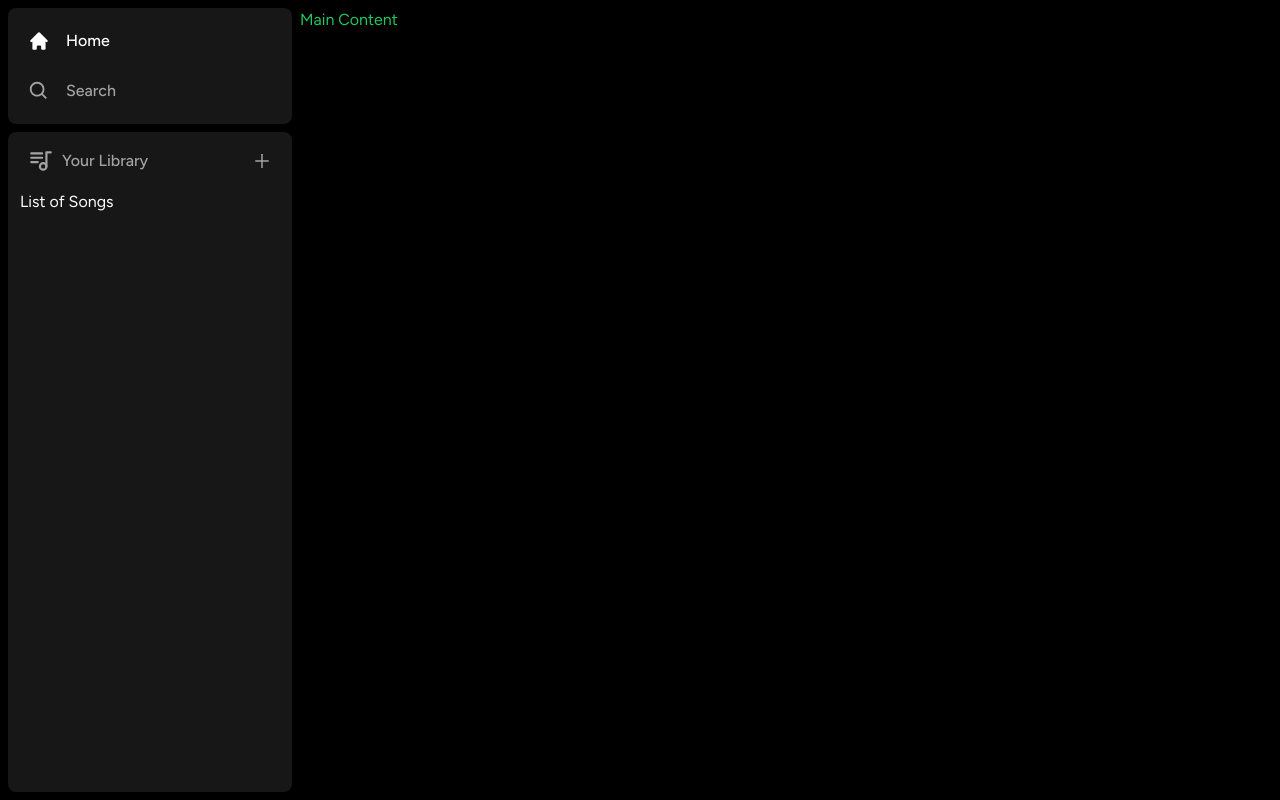
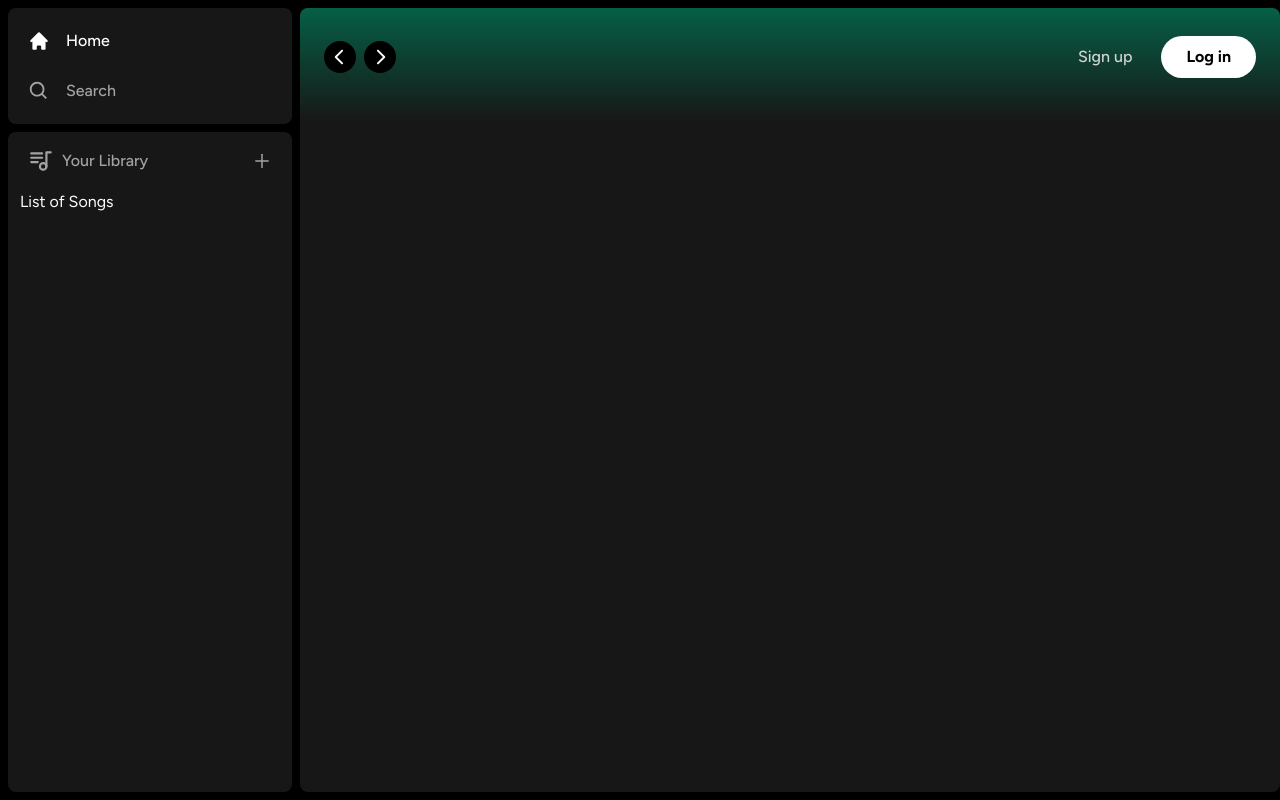
Before and after one commit to piotrdb/spotify, a Next.js app: page / in a window 1280 px wide. Built offline with nearby package versions, Linux system fonts and the light colour scheme.

Commit message:
add Header and Button components

```diff
--- a/app/(site)/page.tsx
+++ b/app/(site)/page.tsx
@@ -1,3 +1,9 @@
+import Header from '@/components/Header';
+
 export default function Home() {
-  return <div className="text-green-500">Main Content</div>;
+  return (
+    <div className="bg-neutral-900 rounded-lg h-full w-full overflow-hidden overflow-y-auto">
+      <Header>Header</Header>
+    </div>
+  );
 }
--- /dev/null
+++ b/components/Button.tsx
@@ -0,0 +1,27 @@
+import { forwardRef } from 'react';
+import { twMerge } from 'tailwind-merge';
+
+interface ButtonProps extends React.ButtonHTMLAttributes<HTMLButtonElement> {}
+
+const Button = forwardRef<HTMLButtonElement, ButtonProps>(
+  ({ className, children, disabled, type = 'button', ...props }, ref) => {
+    return (
+      <button
+        type={type}
+        className={twMerge(
+          'w-full rounded-full bg-green-500 border border-transparent p-3 disabled:cursor-not-allowed disabled:opacity-50 text-black font-bold hover:opacity-75 transition-all',
+          className
+        )}
+        disabled={disabled}
+        ref={ref}
+        {...props}
+      >
+        {children}
+      </button>
+    );
+  }
+);
+
+Button.displayName = 'Button';
+
+export default Button;
--- /dev/null
+++ b/components/Header.tsx
@@ -0,0 +1,68 @@
+'use client';
+import { useRouter } from 'next/navigation';
+import { twMerge } from 'tailwind-merge';
+import { RxCaretLeft, RxCaretRight } from 'react-icons/rx';
+import { HiHome } from 'react-icons/hi';
+import { BiSearch } from 'react-icons/bi';
+import Button from './Button';
+
+interface HeaderProps {
+  children: React.ReactNode;
+  className?: string;
+}
+
+const Header: React.FC<HeaderProps> = ({ children, className }) => {
+  const router = useRouter();
+
+  const handleLogout = () => {};
+
+  return (
+    <div
+      className={twMerge(' bg-gradient-to-b from-emerald-800 p-6', className)}
+    >
+      <div className="w-full mb-4 flex items-center justify-between">
+        <div className="hidden md:flex gap-x-2 items-center">
+          <button
+            className="rounded-full bg-black flex items-center justify-center hover:opacity-75 transition-all"
+            onClick={() => router.back()}
+          >
+            <RxCaretLeft size={32} className="text-white" />
+          </button>
+          <button
+            className="rounded-full bg-black flex items-center justify-center hover:opacity-75 transition-all"
+            onClick={() => router.forward()}
+          >
+            <RxCaretRight size={32} className="text-white" />
+          </button>
+        </div>
+        <div className="flex md:hidden gap-x-2 items-center">
+          <button className="rounded-full p-2 bg-white flex items-center justify-center hover:opacity-75">
+            <HiHome className="text-black" size={20} />
+          </button>
+          <button className="rounded-full p-2 bg-white flex items-center justify-center hover:opacity-75">
+            <BiSearch className="text-black" size={20} />
+          </button>
+        </div>
+        <div className="flex justify-between items-center gap-x-4">
+          <>
+            <div>
+              <Button
+                onClick={() => {}}
+                className="bg-transparent text-neutral-300 font-medium"
+              >
+                Sign up
+              </Button>
+            </div>
+            <div>
+              <Button onClick={() => {}} className="bg-white px-6 py-2">
+                Log in
+              </Button>
+            </div>
+          </>
+        </div>
+      </div>
+    </div>
+  );
+};
+
+export default Header;
```
